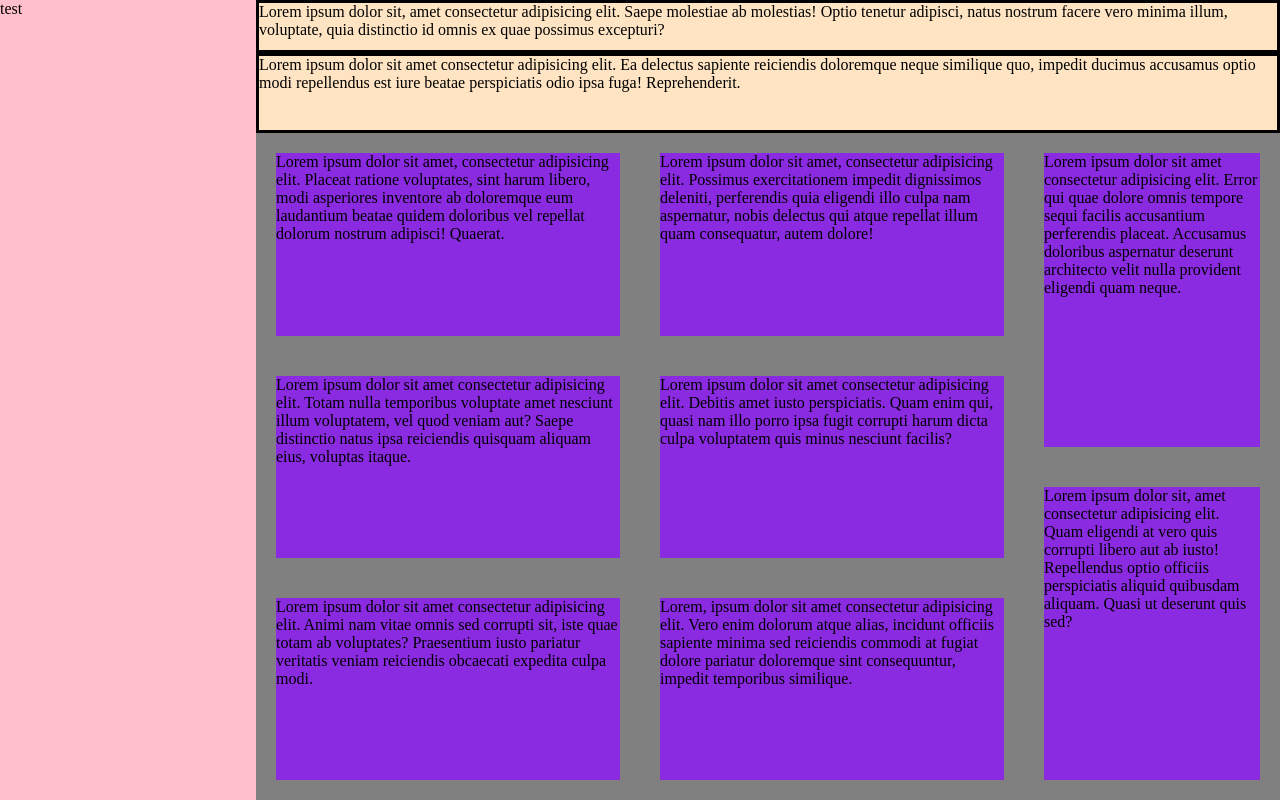
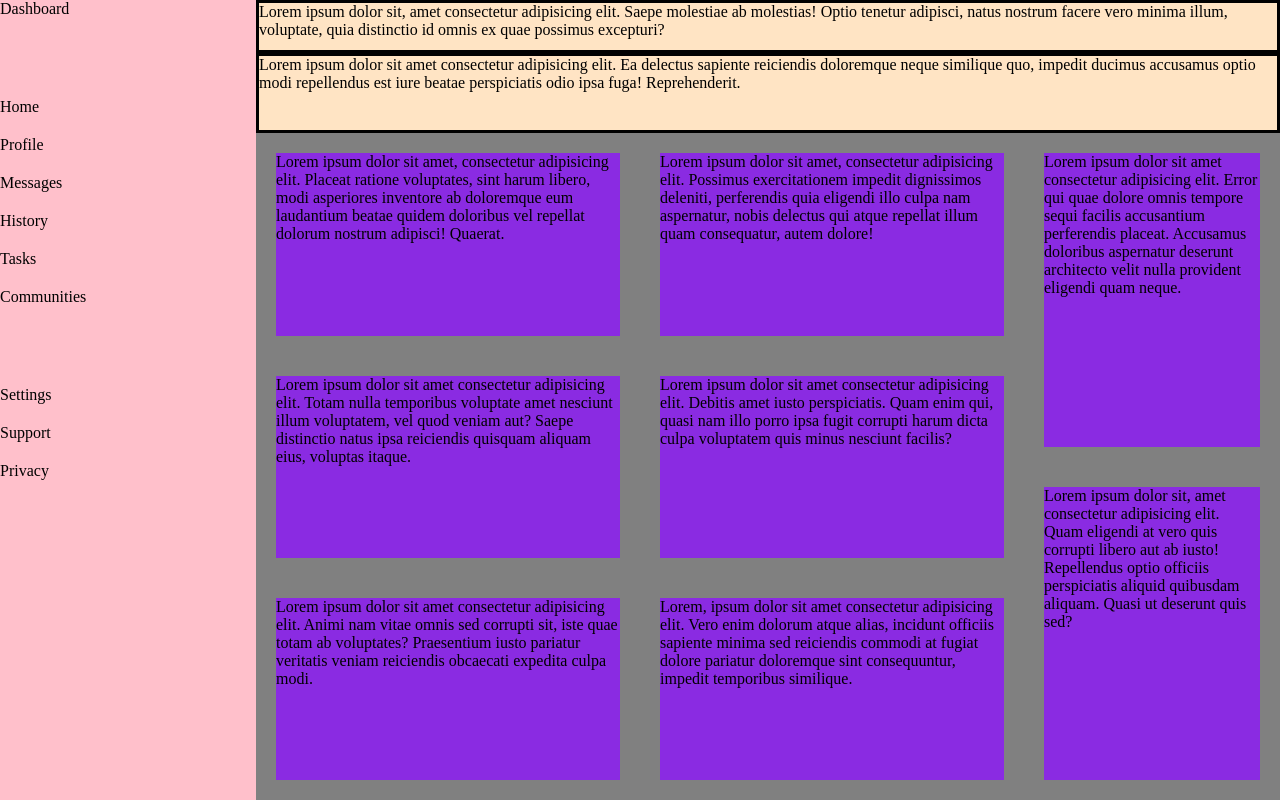
Before and after one commit to vigilancebrandon/admin-dashboard, a plain HTML site: page index.html in a window 1280 px wide. Drawn offline with Linux system fonts and the light colour scheme.

Commit message:
Add and arrange sidebar items

```diff
--- a/index.html
+++ b/index.html
@@ -11,7 +11,22 @@
     <div class="top">Lorem ipsum dolor sit, amet consectetur adipisicing elit. Saepe molestiae ab molestias! Optio tenetur adipisci, natus nostrum facere vero minima illum, voluptate, quia distinctio id omnis ex quae possimus excepturi?</div>
     <div class="bottom">Lorem ipsum dolor sit amet consectetur adipisicing elit. Ea delectus sapiente reiciendis doloremque neque similique quo, impedit ducimus accusamus optio modi repellendus est iure beatae perspiciatis odio ipsa fuga! Reprehenderit.</div>
   </div>
-  <div class="sidebar">test</div>
+  <div class="sidebar">
+    <div class="title">Dashboard</div>
+    <div class="navigation menu">
+      <div class="menu-option">Home</div>
+      <div class="menu-option">Profile</div>
+      <div class="menu-option">Messages</div>
+      <div class="menu-option">History</div>
+      <div class="menu-option">Tasks</div>
+      <div class="menu-option">Communities</div>
+    </div>
+    <div class="help menu">
+      <div class="menu-option">Settings</div>
+      <div class="menu-option">Support</div>
+      <div class="menu-option">Privacy</div>
+    </div>
+  </div>
   <div class="main-page">
     <div class="card-container left">
       <div class="card">Lorem ipsum dolor sit amet, consectetur adipisicing elit. Placeat ratione voluptates, sint harum libero, modi asperiores inventore ab doloremque eum laudantium beatae quidem doloribus vel repellat dolorum nostrum adipisci! Quaerat.</div>
--- a/style.css
+++ b/style.css
@@ -31,7 +31,15 @@ body {
   background-color: pink;
 
   display: grid;
-  grid-template-rows: 2fr repeat(9, 1fr);
+  grid-template-rows: repeat(3, max-content);
+  gap: 10%;
+}
+
+.menu {
+  display: flex;
+  flex-direction: column;
+  justify-content: left;
+  gap: 20px;
 }
 
 .main-page {
```
